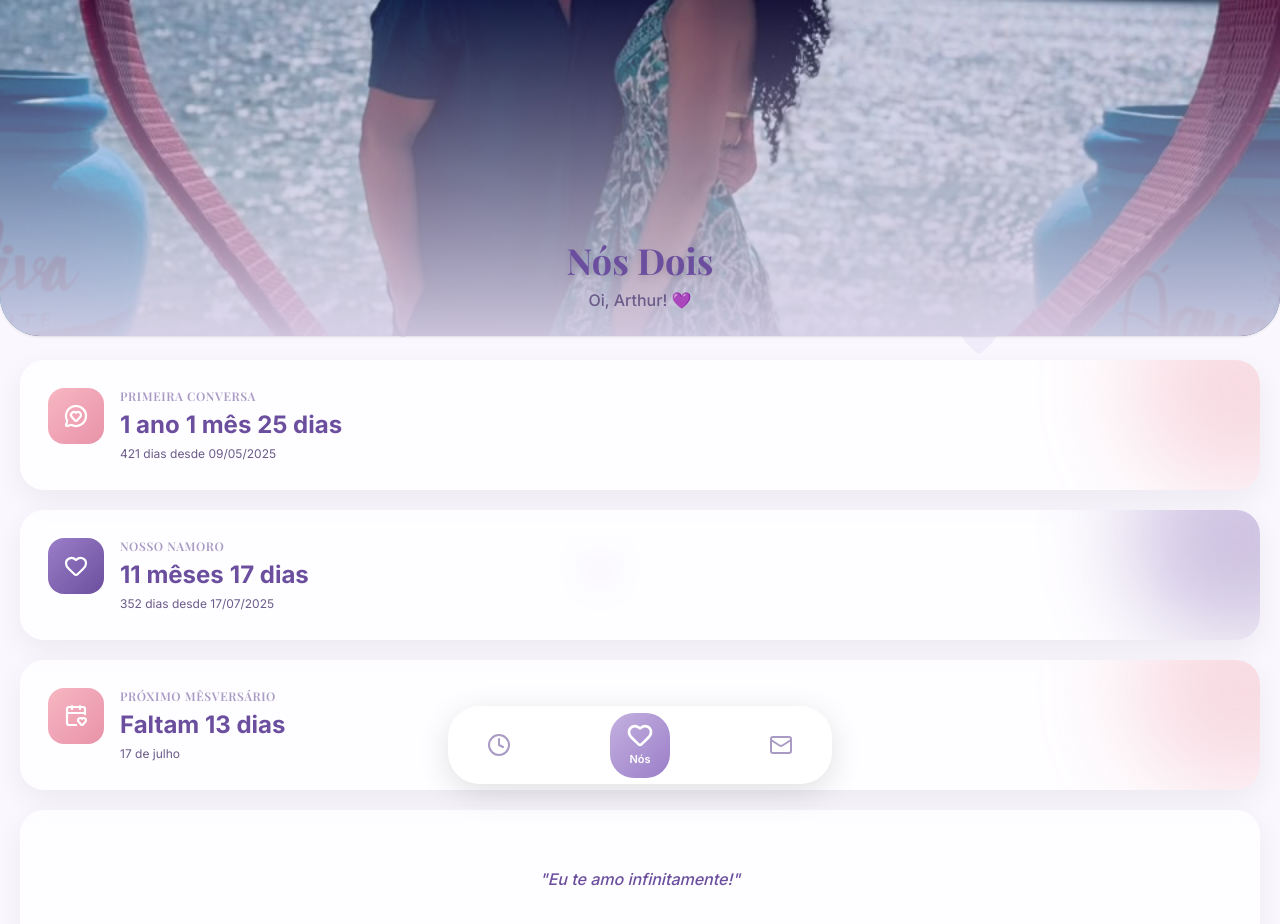
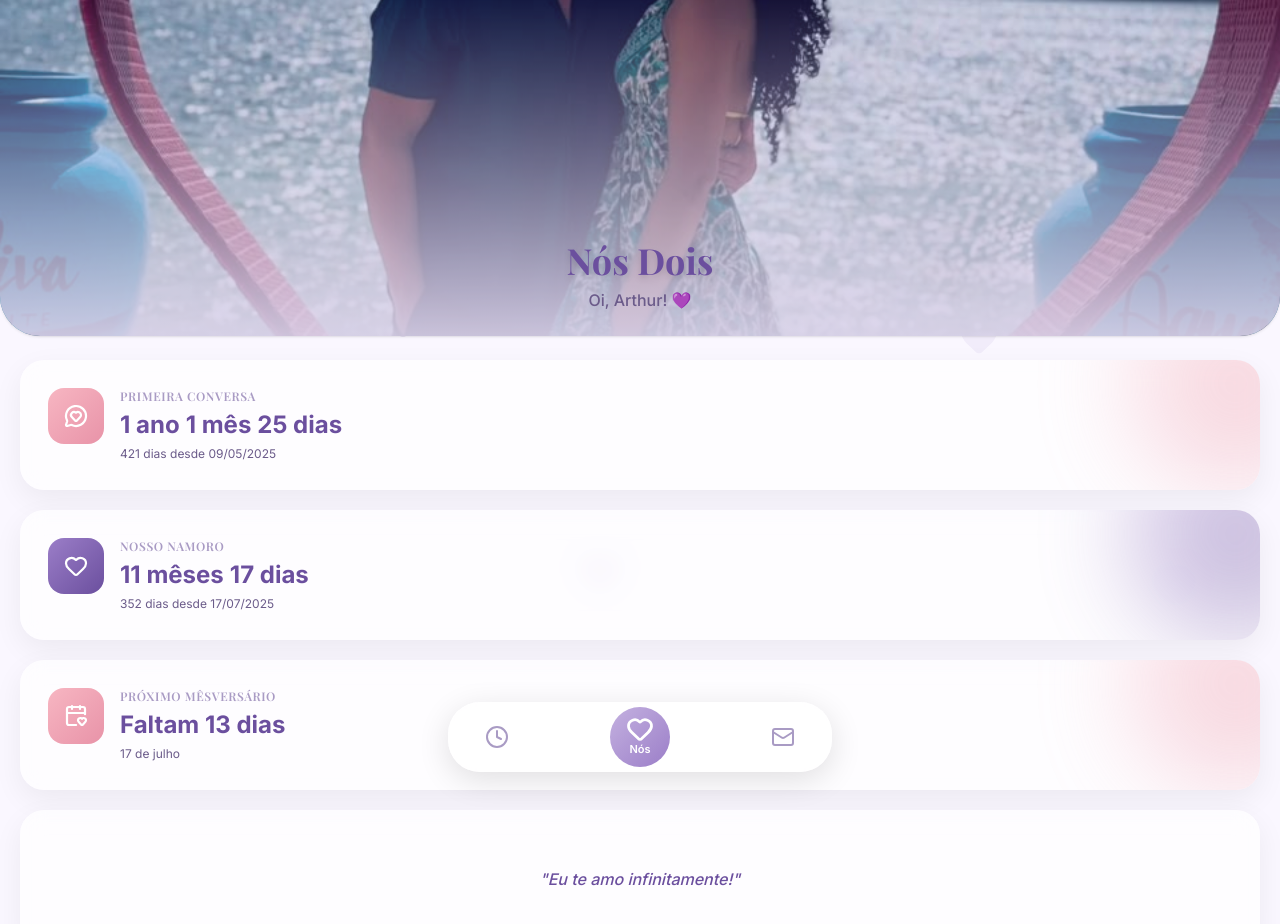
Before and after one commit to rios-v/YouAndMe, a Next.js app: page / in a window 1280 px wide. Both pictures are taken after a click on the button "Sou o Arthur". Shown: the top 924 px of the page. Built offline with nearby package versions, Linux system fonts and the light colour scheme; a web font is replaced by a local one.

Commit message:
nav bar fluida

```diff
--- a/app/globals.css
+++ b/app/globals.css
@@ -18,7 +18,6 @@
 @layer base {
   html {
     height: 100%;
-    height: 100dvh;
   }
 
   html,
@@ -73,10 +72,6 @@
   box-shadow: 0 4px 30px rgba(0, 0, 0, 0.05);
 }
 
-  .min-h-dscreen {
-    min-height: 100dvh;
-  }
-
 .text-gradient {
   background: var(--gradient-hero);
   -webkit-background-clip: text;
--- a/app/layout.tsx
+++ b/app/layout.tsx
@@ -2,7 +2,6 @@ import type { Metadata, Viewport } from "next";
 import { Playfair_Display, Inter } from "next/font/google";
 import "./globals.css";
 import { Providers } from "@/components/Providers";
-import { ScrollRestoration } from "@/components/ScrollRestoration";
 import { BottomNav } from "@/components/BottomNav";
 import { InstallPWA } from "@/components/InstallPWA";
 
@@ -48,7 +47,6 @@ export default function RootLayout({
           <main className="pb-24 min-h-screen">
             {children}
           </main>
-          <ScrollRestoration />
           <BottomNav />
           <InstallPWA />
         </Providers>
--- a/components/BottomNav.tsx
+++ b/components/BottomNav.tsx
@@ -15,17 +15,10 @@ export function BottomNav() {
   ];
 
   return (
-    <div className="fixed bottom-0 left-0 right-0 p-4 pb-safe z-50 pointer-events-none">
+    <div className="fixed bottom-3 left-1.5 right-1.5 p-4 pb-safe z-50 pointer-events-none">
       <nav
-        className="rounded-4xl max-w-sm mx-auto flex justify-between items-center pointer-events-auto border border-white/40"
-        style={{
-          padding: "6px 24px",
-          background: "var(--bg-glass)",
-          boxShadow: "0 8px 32px rgba(0,0,0,0.12)",
-          backdropFilter: "blur(12px)",
-          WebkitBackdropFilter: "blur(12px)",
-          transform: "translateZ(0)",
-        }}
+        className="glass-panel rounded-4xl max-w-sm mx-auto flex justify-between items-center pointer-events-auto shadow-[0_8px_32px_rgba(0,0,0,0.12)] border border-white/40"
+        style={{ padding: "4px 18px" }}
       >
         {navItems.map((item) => {
           const isActive = pathname === item.href;
@@ -37,46 +30,51 @@ export function BottomNav() {
               href={item.href}
               className="relative flex items-center justify-center"
             >
-              <div
-                className="relative flex flex-col items-center justify-center rounded-2xl"
-                style={{ padding: isActive ? "10px 18px" : "10px 14px" }}
+              <motion.div
+                layout
+                transition={{ type: "spring", bounce: 0.25, duration: 2 }}
+                className="relative flex flex-col items-center justify-center rounded-4xl"
+                style={{ padding: isActive ? "10px 18px" : "10px 18px" }}
               >
                 {isActive && (
                   <motion.div
                     layoutId="bottomNavBubble"
-                    className="absolute inset-0 rounded-3xl -z-10"
+                    className="absolute inset-0 rounded-4xl -z-10"
                     style={{
                       background:
                         "linear-gradient(135deg, var(--primary-light), var(--primary))",
-                      willChange: "transform",
                     }}
-                    transition={{ type: "spring", bounce: 0.2, duration: 0.5 }}
+                    transition={{ type: "spring", bounce: 0.2, duration: 0.6 }}
                   />
                 )}
 
-                <Icon
-                  size={24}
-                  strokeWidth={isActive ? 2.4 : 2}
-                  className={`transition-colors duration-200 ${
-                    isActive ? "text-white scale-110" : "text-[var(--text-muted)] scale-100"
-                  }`}
-                  style={{ transition: "transform 0.25s ease, color 0.2s ease" }}
-                />
+                <motion.div
+                  animate={{ scale: isActive ? 1.15 : 1 }}
+                  transition={{ type: "spring", bounce: 0.4, duration: 0.4 }}
+                >
+                  <Icon
+                    size={24}
+                    strokeWidth={isActive ? 2.4 : 2}
+                    className={`transition-colors duration-300 ${
+                      isActive ? "text-white" : "text-[var(--text-muted)]"
+                    }`}
+                  />
+                </motion.div>
 
                 <AnimatePresence initial={false}>
                   {isActive && (
                     <motion.span
                       initial={{ opacity: 0, height: 0, marginTop: 0 }}
-                      animate={{ opacity: 1, height: "auto", marginTop: 4 }}
+                      animate={{ opacity: 1, height: "auto", marginTop: 0 }}
                       exit={{ opacity: 0, height: 0, marginTop: 0 }}
-                      transition={{ duration: 0.2 }}
+                      transition={{ duration: 0.25 }}
                       className="text-[11px] font-semibold text-white whitespace-nowrap overflow-hidden"
                     >
                       {item.label}
                     </motion.span>
                   )}
                 </AnimatePresence>
-              </div>
+              </motion.div>
             </Link>
           );
         })}
--- a/components/ScrollRestoration.tsx
+++ /dev/null
@@ -1,14 +0,0 @@
-"use client";
-
-import { useEffect } from "react";
-import { usePathname } from "next/navigation";
-
-export function ScrollRestoration() {
-  const pathname = usePathname();
-
-  useEffect(() => {
-    window.scrollTo(0, 0);
-  }, [pathname]);
-
-  return null;
-}
```
Lines whose indentation alone changed are shown as unchanged.
